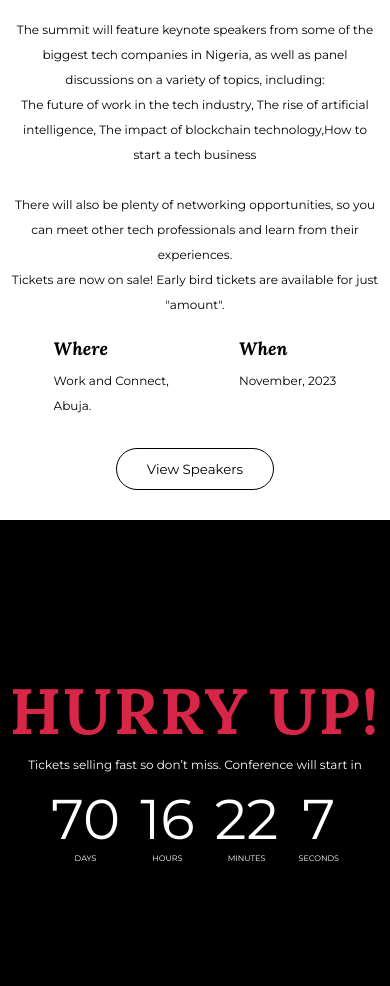
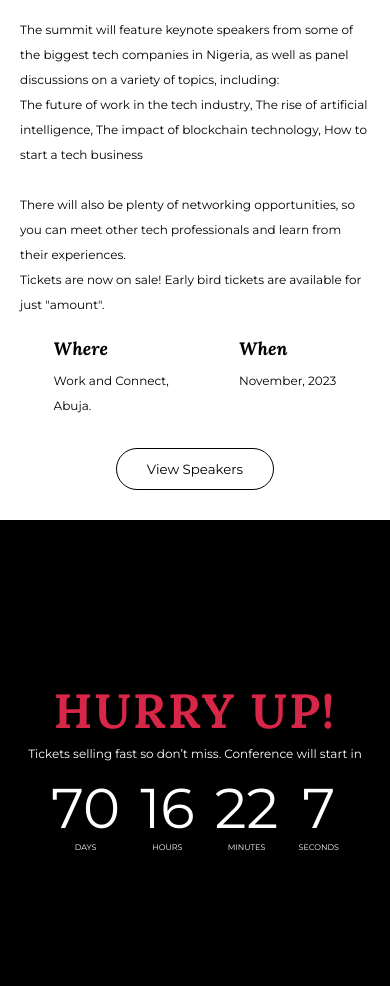
Before and after one commit to abdullah461/Ats-website, a plain HTML site: page index.html in a window 390 px wide. Shown: the part 574-1560 px from the top of the page. Drawn offline with Linux system fonts and the light colour scheme.

Commit message:
added styling

```diff
--- a/style.css
+++ b/style.css
@@ -227,7 +227,7 @@ section{
     font-weight: normal;
     letter-spacing: .125rem;
     text-transform: uppercase;
-    font-size: 64px;
+    font-size: 48px;
   }
 
   .count-down li {
@@ -277,6 +277,7 @@ section{
 
 #contact{
   background-color: black;
+  padding: 25px;
 }
 #contact h3{
   color: white;
@@ -404,8 +405,8 @@ body h1{
     text-align: center;
   }
   .top p{
-    text-align: center;
-    width: 370px;
+    text-align: start;
+    width: 350px;
   }
 
   .btm .text{
```
Also changed, not shown: index.html (+1 -1 lines).
